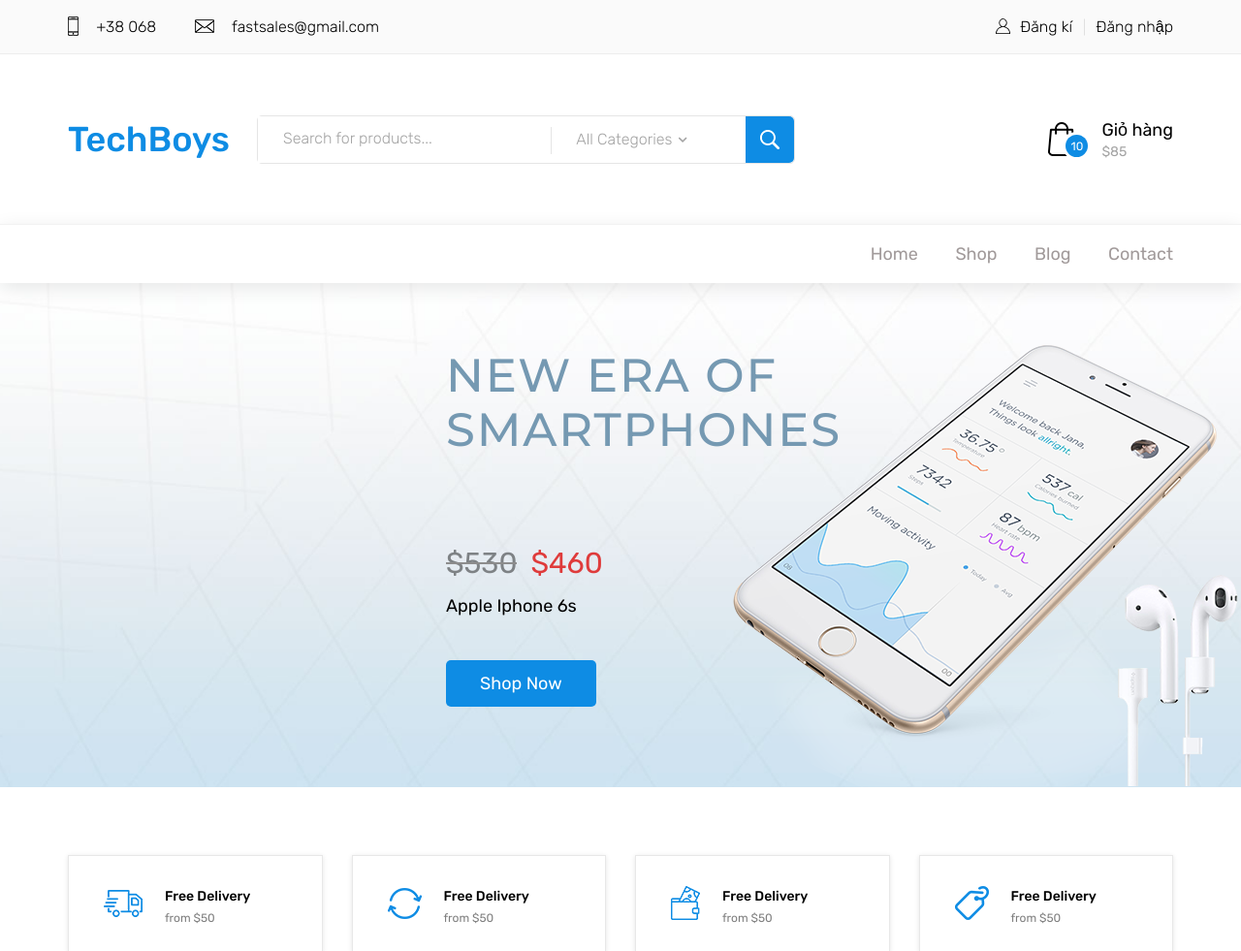
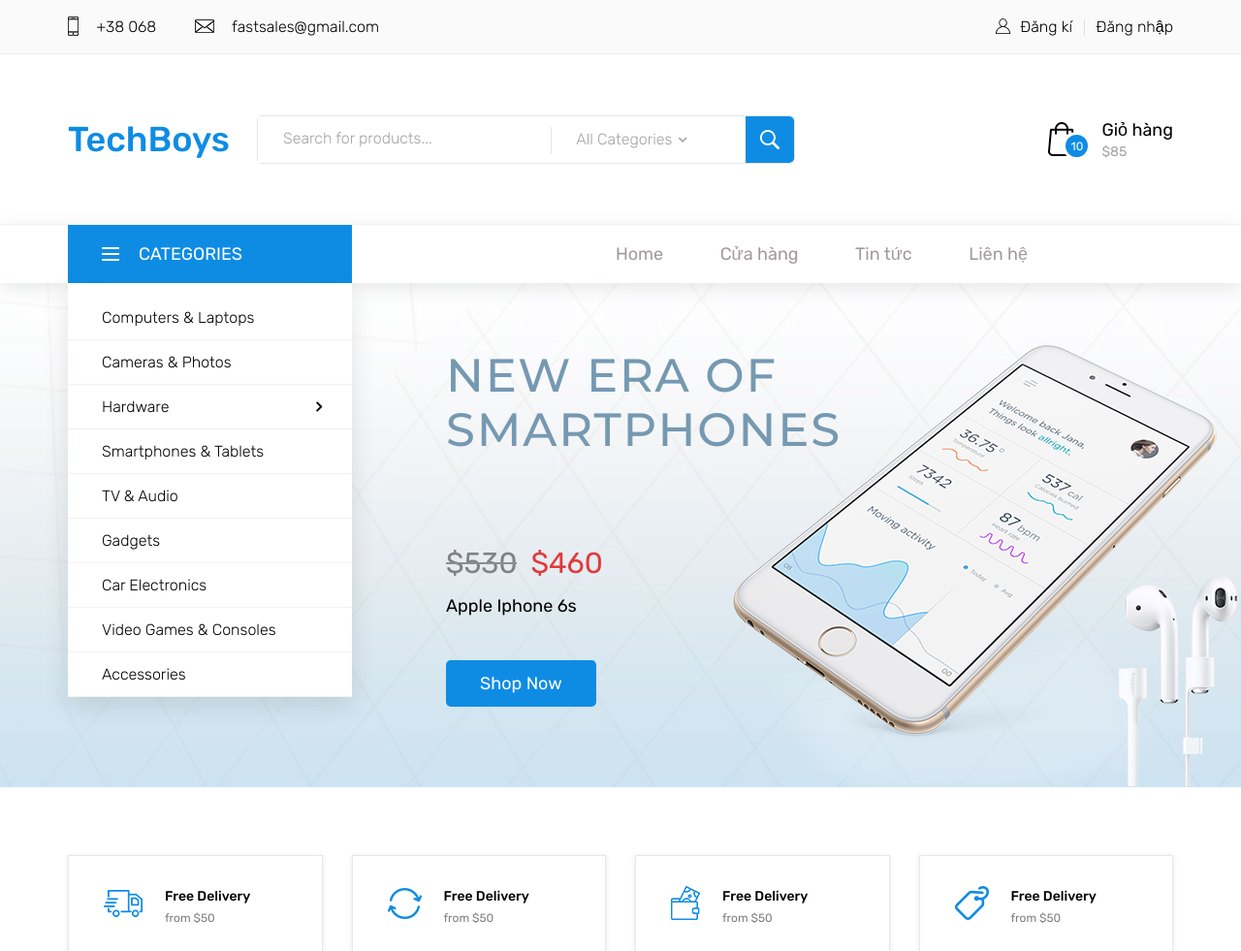
Before and after one commit to huylee47/PRO1014, a PHP site: page / in a window 1280 px wide. Shown: the top 981 px of the page at 97% size. Run offline with PHP 8.4, Linux system fonts and the light colour scheme.

Commit message:
Giao diện 1

```diff
--- a/Techboys/view/header.php
+++ b/Techboys/view/header.php
@@ -131,7 +131,40 @@
                         <div class="col">
                             <div class="main_nav_content d-flex flex-row">
                                 <!-- Categories Menu -->
+                                <div class="cat_menu_container">
+								<div class="cat_menu_title d-flex flex-row align-items-center justify-content-start">
+									<div class="cat_burger"><span></span><span></span><span></span></div>
+									<div class="cat_menu_text">categories</div>
+								</div>
 
+								<ul class="cat_menu">
+									<li><a href="#">Computers & Laptops <i class="fas fa-chevron-right ml-auto"></i></a></li>
+									<li><a href="#">Cameras & Photos<i class="fas fa-chevron-right"></i></a></li>
+									<li class="hassubs">
+										<a href="#">Hardware<i class="fas fa-chevron-right"></i></a>
+										<ul>
+											<li class="hassubs">
+												<a href="#">Menu Item<i class="fas fa-chevron-right"></i></a>
+												<ul>
+													<li><a href="#">Menu Item<i class="fas fa-chevron-right"></i></a></li>
+													<li><a href="#">Menu Item<i class="fas fa-chevron-right"></i></a></li>
+													<li><a href="#">Menu Item<i class="fas fa-chevron-right"></i></a></li>
+													<li><a href="#">Menu Item<i class="fas fa-chevron-right"></i></a></li>
+												</ul>
+											</li>
+											<li><a href="#">Menu Item<i class="fas fa-chevron-right"></i></a></li>
+											<li><a href="#">Menu Item<i class="fas fa-chevron-right"></i></a></li>
+											<li><a href="#">Menu Item<i class="fas fa-chevron-right"></i></a></li>
+										</ul>
+									</li>
+									<li><a href="#">Smartphones & Tablets<i class="fas fa-chevron-right"></i></a></li>
+									<li><a href="#">TV & Audio<i class="fas fa-chevron-right"></i></a></li>
+									<li><a href="#">Gadgets<i class="fas fa-chevron-right"></i></a></li>
+									<li><a href="#">Car Electronics<i class="fas fa-chevron-right"></i></a></li>
+									<li><a href="#">Video Games & Consoles<i class="fas fa-chevron-right"></i></a></li>
+									<li><a href="#">Accessories<i class="fas fa-chevron-right"></i></a></li>
+								</ul>
+							</div>
 
 
                                 <!-- Main Nav Menu -->
@@ -142,13 +175,13 @@
                                             <a href="index.php">Home<i class="fas fa-chevron-down"></i></a>
                                         </li>
                                         <li>
-                                            <a href="index.php?act=cuahang">Shop<i class="fas fa-chevron-down"></i></a>
+                                            <a href="index.php?act=cuahang">Cửa hàng<i class="fas fa-chevron-down"></i></a>
                                         </li>
                                         <li>
-                                            <a href="index.php?act=blog">Blog<i class="fas fa-chevron-down"></i></a>
+                                            <a href="index.php?act=blog">Tin tức<i class="fas fa-chevron-down"></i></a>
                                         </li>
                                         <li>
-                                            <a href="index.php?act=lienhe">Contact<i
+                                            <a href="index.php?act=lienhe">Liên hệ<i
                                                     class="fas fa-chevron-down"></i></a>
                                         </li>
                                     </ul>
--- a/Techboys/view/styles/main_styles.css
+++ b/Techboys/view/styles/main_styles.css
@@ -992,11 +992,12 @@
 }
 .main_nav_dropdown li
 {
+	padding-left: 20px;
 	margin-right: 35px;
 }
 .main_nav_dropdown li:last-child
 {
-	margin-right: 0px;
+	margin-right: 150px;
 }
 .main_nav_dropdown li a
 {
```
